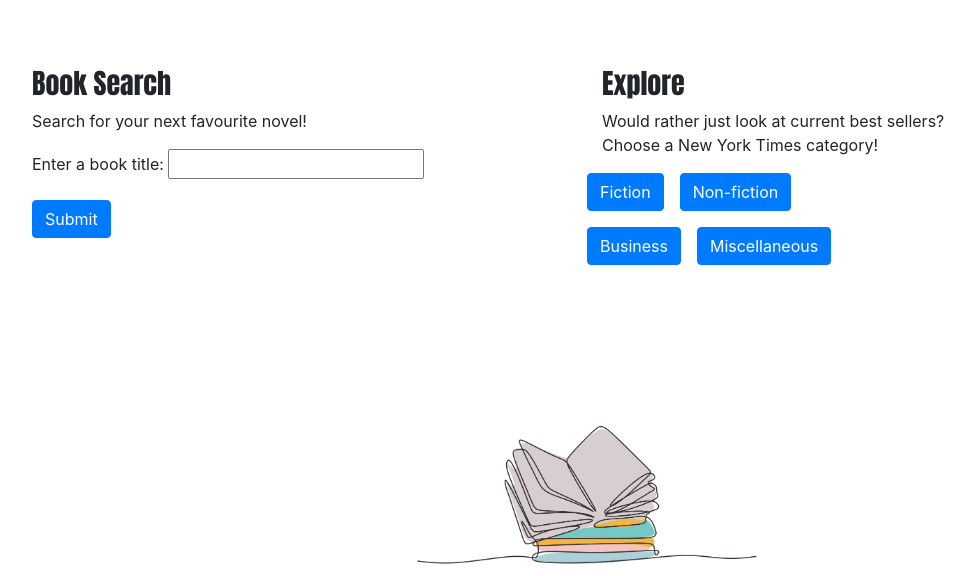
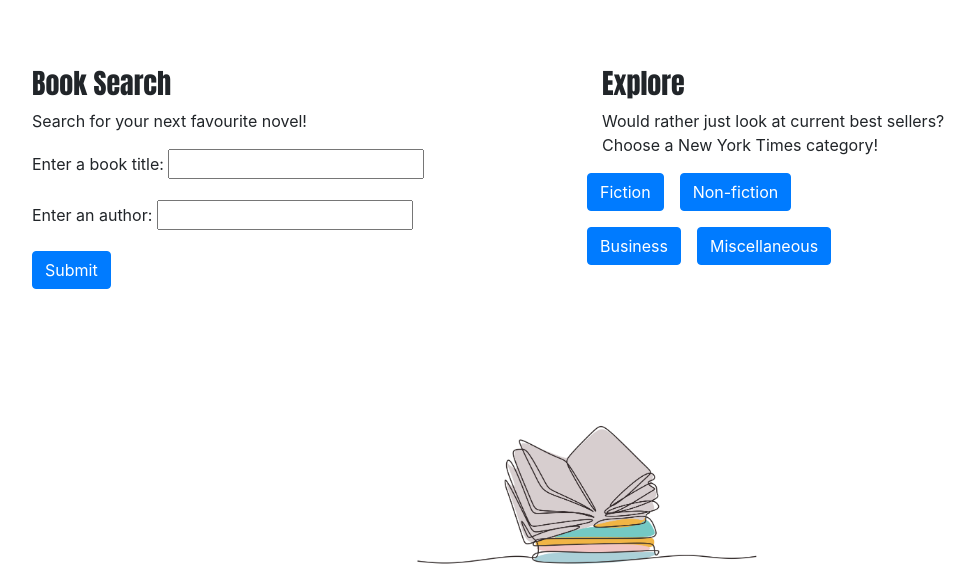
Before and after one commit to estellenassar/readingList, a Flask app: page /start in a window 1280 px wide. Shown: the part 173-749 px from the top of the page, without its empty margins (53-1028 px from the left). Run offline with Flask 2, Linux system fonts and the light colour scheme; some libraries are stand-ins or nearby versions.

Commit message:
added author search

```diff
--- a/app.py
+++ b/app.py
@@ -30,18 +30,38 @@ def feedback():
 @app.route("/reviews", methods=["POST"])
 def reviews():
 	form_data = request.form
-	book_input = form_data["book_title"]
+	book_title = form_data["book_title"]
+	book_author = form_data["book_author"]
+
+	book_input = (["book_title", book_title],["book_author", book_author])
+
+	if not book_input[1][1]:
+		user_data = book_title
+	elif not book_input[0][1]:
+		user_data = book_author
+	else:
+		user_data = book_title + ' by ' + book_author
 
 	results = nyt_reviews(book_input)
 
-	return render_template("reviews.html", titleresults=results)
+	return render_template("reviews.html", titleresults=results, search_data=user_data)
 
 def nyt_reviews(book_input):
 	load_dotenv()
 	api_key = os.getenv("NYT_API_KEY")
 
 	endpoint = 'https://api.nytimes.com/svc/books/v3/reviews.json'
-	payload = {"api-key" : api_key, "title":book_input}
+
+	if not book_input[1][1]:
+		payload = {"api-key" : api_key, "title": book_input[0][1]}
+		print 1
+	elif not book_input[0][1]:
+		payload = {"api-key" : api_key, "author": book_input[1][1]}
+		print 2
+	else:
+		payload = {"api-key" : api_key, "title": book_input[0][1], "author": book_input[1][1]}
+		print 3
+
 	response = requests.get(endpoint, params=payload)
 
 	json_data = response.json()
--- a/templates/reviews.html
+++ b/templates/reviews.html
@@ -22,7 +22,7 @@
 
         <div class="title mt-3 mb-5">
             <img class="header-image" src="{{ url_for('static', filename='images/open-book.jpeg')}}" alt="open-book">
-            <h1>Review</h1>
+            <h1>Search results for {{ search_data }}</h1>
         </div>
 
         <div class="container">
--- a/templates/start.html
+++ b/templates/start.html
@@ -37,8 +37,12 @@
                     <form class="action" method="post" action="/reviews">
                         <div class="form-group">
                             <label for="book_title">Enter a book title:</label>
-                            <input class="search" type="book_title" name="book_title" id="book_title" required="required">
+                            <input class="search" type="book_title" name="book_title" id="book_title">
                         </div>
+                        <div class="form-group">
+                                <label for="book_author">Enter an author:</label>
+                                <input class="search" type="book_author" name="book_author" id="book_author">
+                            </div>
                         <button type="submit" id="submit-button" class="btn btn-primary">Submit</button>
                     </form>
 
--- a/templates/team.html
+++ b/templates/team.html
@@ -45,7 +45,7 @@
       <div class="row">
           <div class="col-md-4">
               <img class="team-pic" src="{{ url_for('static', filename='images/team/estelle.jpg')}}" alt="profile-pic">
-              <h3 class="mt-3">Estelle Nassar</h3>
+              <h3 class="mt-3">Estelle</h3>
               <p class="ml-2 mr-2">Estelle has the habit of spending her time reading social media posts instead of actual books, but is trying to change that with readingList!</p>
           </div>
           <div class="col-md-4">
```
Also changed, not shown: api.py (+37 -11 lines).
